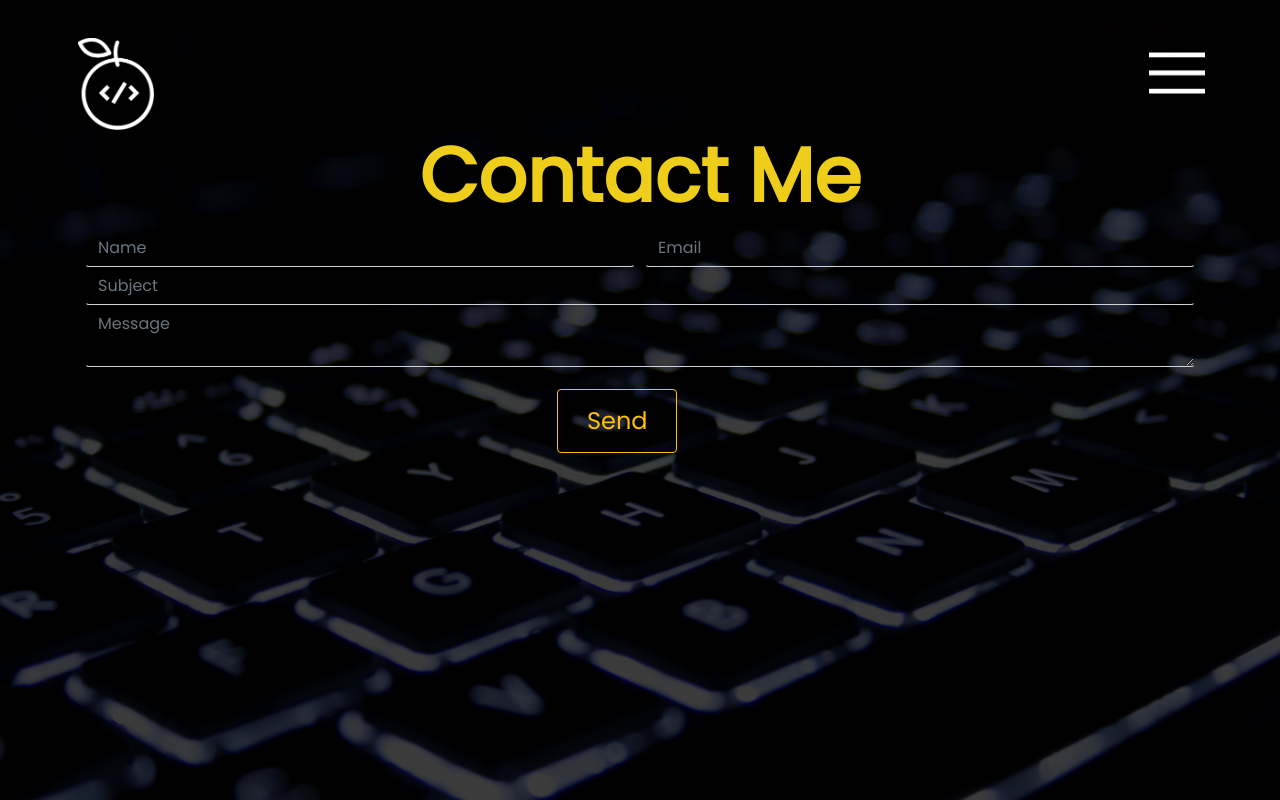
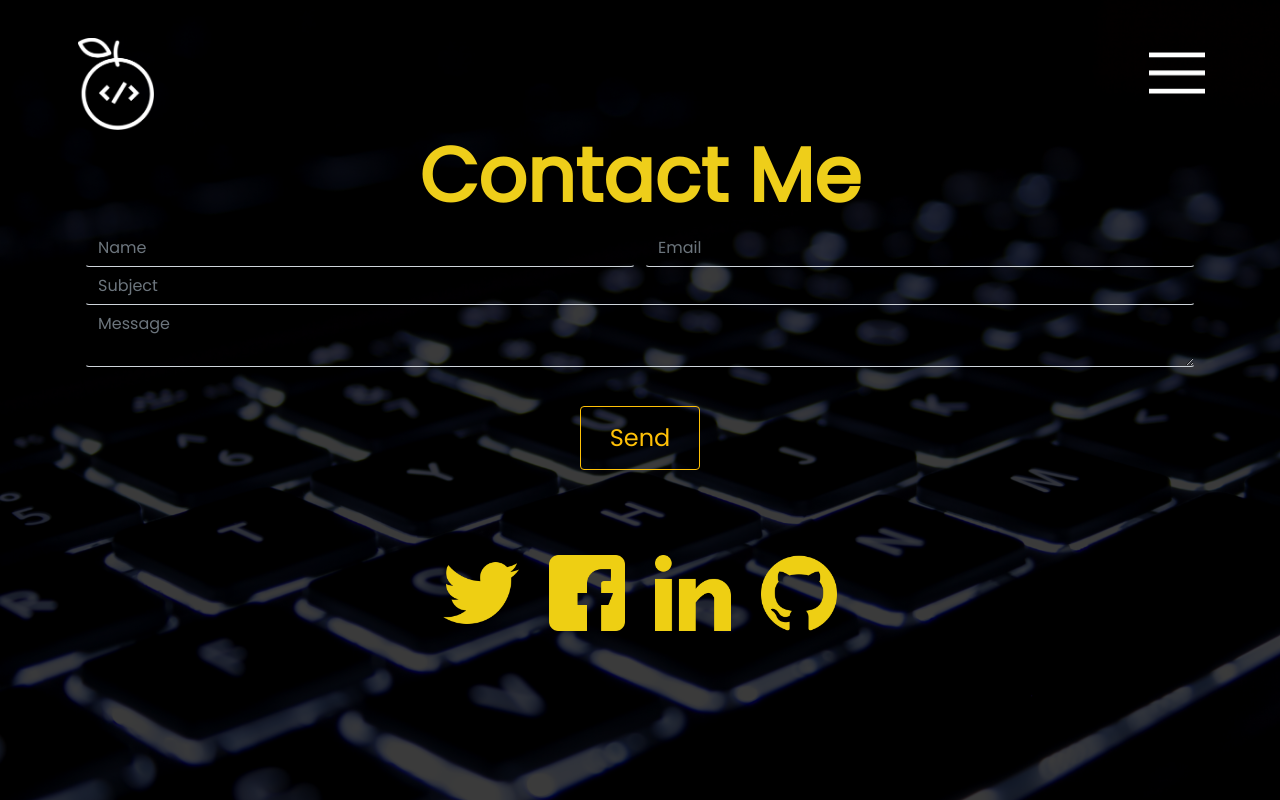
Before and after one commit to lfnaranjo11/snaranjop1.github.io, a website: page contact.html in a window 1280 px wide. Drawn offline with nearby package versions, Linux system fonts and the light colour scheme.

Commit message:
Documentationin css and social media section in Contac Me Page

```diff
--- a/contact.html
+++ b/contact.html
@@ -88,10 +88,36 @@
                             <textarea class="form-control" placeholder="Message"></textarea>
                         </div>
                     </div>
-                    <div class="form-row" id="btn-form-row">
+                    <div class="form-row justify-content-center" id="btn-form">
                         <button class="btn btn-outline-warning" id="btn-send" type="submit">Send</button>
                     </div>
                 </form>
+            </div>
+            <br>
+            <br>
+            <div class="container" id="social-media-container">
+                <div class="row justify-content-center">
+                    <div class="col-auto centerBlock">
+                        <a href="https://twitter.com/snaranjop1">
+                            <img src="/images/twitter.png" alt="twitter" class="social-media-img">
+                        </a>
+                    </div>
+                    <div class="col-auto centerBlock">
+                        <a href="https://www.facebook.com/sergio.naranjopuentes">
+                            <img src="/images/facebook.png" alt="facebook" class="social-media-img">
+                        </a>
+                    </div>
+                    <div class="col-auto centerBlock">
+                        <a href="https://www.linkedin.com/in/sergio-naranjo-puentes-78a457176/">
+                            <img src="/images/linkedin.png" alt="linkedin" class="social-media-img">
+                        </a>
+                    </div>
+                    <div class="col-auto centerBlock">
+                        <a href="https://github.com/snaranjop1">
+                            <img src="/images/github.png" alt="github" class="social-media-img">
+                        </a>
+                    </div>
+                </div>
             </div>
         </div>
     </main>
--- a/styles/styles.css
+++ b/styles/styles.css
@@ -1,3 +1,4 @@
+/*Css for all the pages*/
 body {
   background-image: url("/images/background.jpg");
   background-attachment: fixed;
@@ -5,8 +6,18 @@ body {
   font-family: 'Poppins', sans-serif
 }
 
+p {
+  font-weight: 200;
+  font-size: 3vh;
+  color: #fff;
+}
+
+ul {
+padding-left: 5%;
+}
+
 .overlay {
-  position: absolute;
+  position: fixed;
   top: 0;
   right: 0;
   width: 100%;
@@ -16,21 +27,7 @@ body {
   z-index: -1;
 }
 
-.name {
-  font-weight: 600;
-  font-size: 5em;
-  color: #fff;
-}
-
-#name-container {
-  margin-top: 5%;
-  margin-left: 4%;
-}
-
-#myname {
-  color: #eece1a;
-}
-
+/*Menu CSS*/
 #logo {
   width: 9.5vh;
   height: 11.5vh;
@@ -111,6 +108,22 @@ body {
   color: #eece1a;
 }
 
+/*Home page CSS (Index.html)*/
+#name-container {
+  margin-top: 5%;
+  margin-left: 4%;
+}
+
+.name {
+  font-weight: 600;
+  font-size: 5em;
+  color: #fff;
+}
+
+#myname {
+  color: #eece1a;
+}
+
 .btn-outline-warning {
   width: 30vh;
   height: 8vh;
@@ -121,6 +134,13 @@ body {
 
 #hire-me {
   margin-left: 2%;
+}
+
+/*About Me Page CSS (about.html)*/
+#aboutme-skills-container {
+  margin-right: 4%;
+  margin-left: 4%;
+  margin-top: 2%;
 }
 
 #aboutme-container {
@@ -139,16 +159,6 @@ body {
   padding-top: 5%;
 }
 
-p {
-    font-weight: 200;
-    font-size: 3vh;
-    color: #fff;
-}
-
-ul {
-  padding-left: 5%;
-}
-
 #aboutme-contactme {
   color: #fff;
 }
@@ -157,14 +167,13 @@ ul {
   color: #eece1a;
 }
 
-#aboutme-skills-container {
-  margin-right: 4%;
-  margin-left: 4%;
-  margin-top: 2%;
+#skills-container {
+  padding-left: 2%;
 }
 
-#skills-container {
-  padding-left: 2%;
+#skill-title-container {
+  text-align: center;
+  margin-bottom: 25px;
 }
 
 #skills-title {
@@ -173,9 +182,18 @@ ul {
   color: #eece1a;
 }
 
-#skill-title-container {
-  text-align: center;
-  margin-bottom: 25px;
+.skill {
+  margin-bottom: 15px;
+}
+
+.skill-title {
+  font-weight: 200;
+  color: #fff;
+}
+
+.skill-img {
+  width: 45px;
+  height: 45px;
 }
 
 .progress {
@@ -191,20 +209,7 @@ ul {
   font-size: 3.5vh;
 }
 
-.skill-img {
-  width: 45px;
-  height: 45px;
-}
-
-.skill-title {
-  font-weight: 200;
-  color: #fff;
-}
-
-.skill {
-  margin-bottom: 15px;
-}
-
+/*My Work Page CSS (proyects.html)*/
 #proyects-container {
   margin-top: 3.5%;
 }
@@ -235,6 +240,7 @@ ul {
   color: #eece1a;
 }
 
+/*Contac Me Page CSS (contact.html)*/
 #contactme-title {
   font-weight: 600;
   font-size: 9.5vh;
@@ -260,9 +266,17 @@ textarea.form-control {
   height: 8vh;
   width: 15vh;
   font-size: 3vh;
-  align-content: center;
 }
 
-#btn-form-row {
-  padding-left: 43%;
+#or-container {
+  text-align: center;
 }
+
+#social-media-container {
+  margin-top: 3%;
+}
+
+.social-media-img {
+  width: 9.5vh;
+  height: 9.5vh;
+}
```
